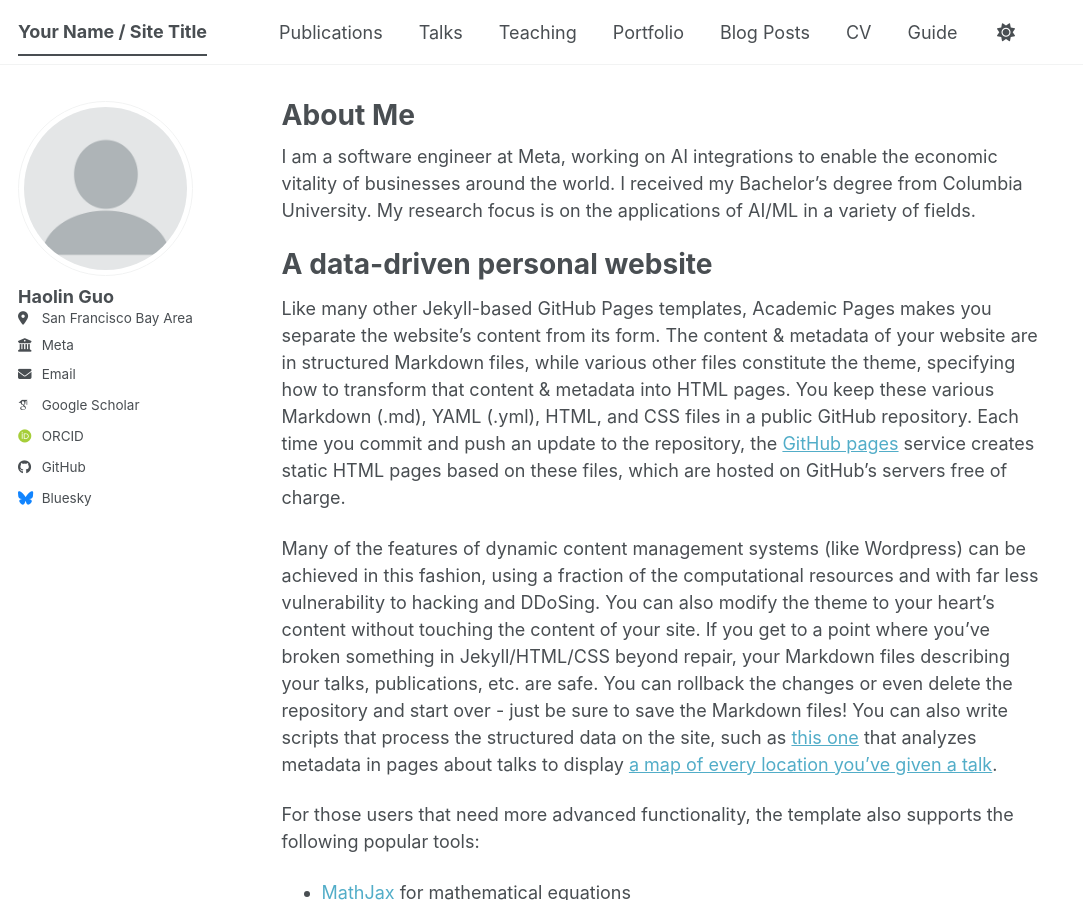
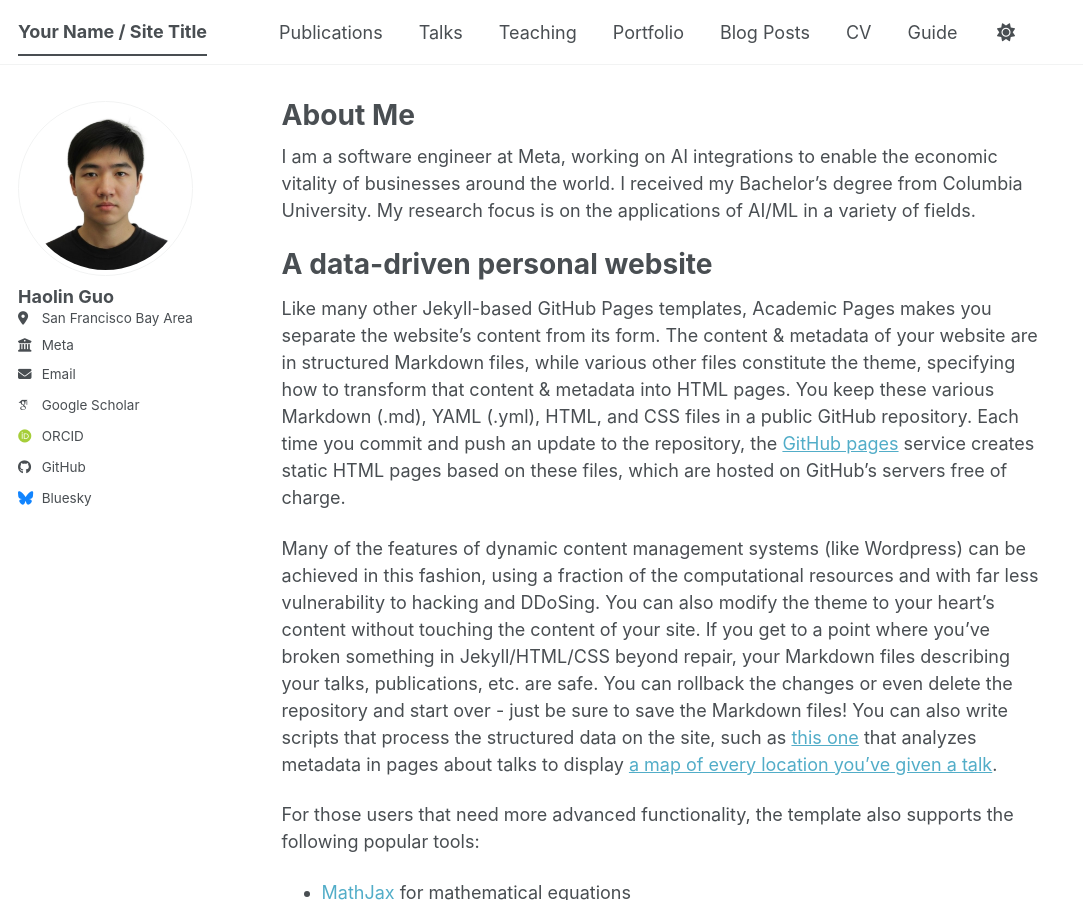
Before and after one commit to garyguo123456789/garyguo123456789.github.io, a Jekyll site: the page built from _pages/about.md, in a window 1280 px wide and 900 px high. Shown: the whole window, without its empty margins (0-1083 px from the left). Built offline with Jekyll 4.4.1, drawn with Linux system fonts in a browser that asks for light colours; some web fonts are replaced; a script bundle is joined from its source files by our own code; library files that are not in the unit come from our copies.

Commit message:
Update author avatar image in config

```diff
--- a/_config.yml
+++ b/_config.yml
@@ -23,7 +23,7 @@ repository               : "academicpages/academicpages.github.io"
 #               Additional customization can be done by editing /_includes/author-profile.html
 author:
   # Biographic information
-  avatar           : "profile.png"
+  avatar           : "photo1.jpg"
   name             : "Haolin Guo"
   pronouns         : # example: "she/her"
   bio              :
```
